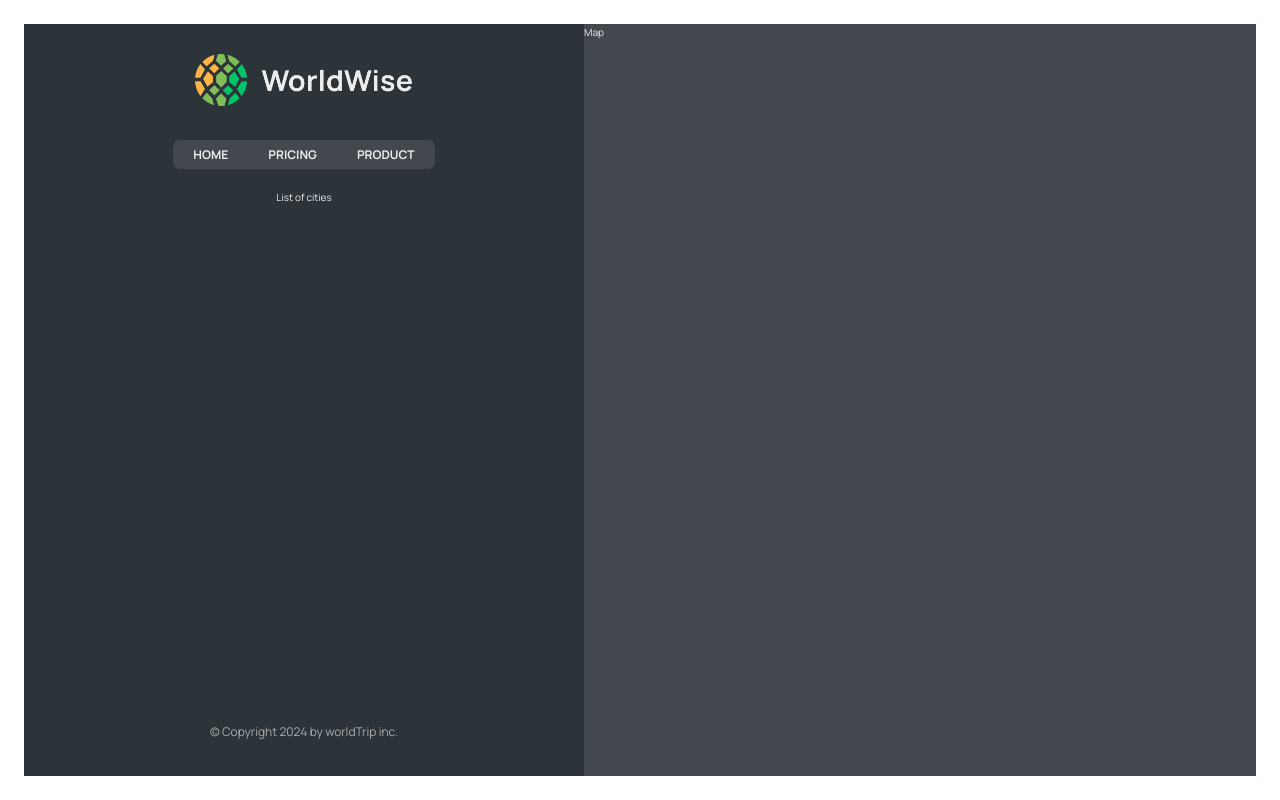
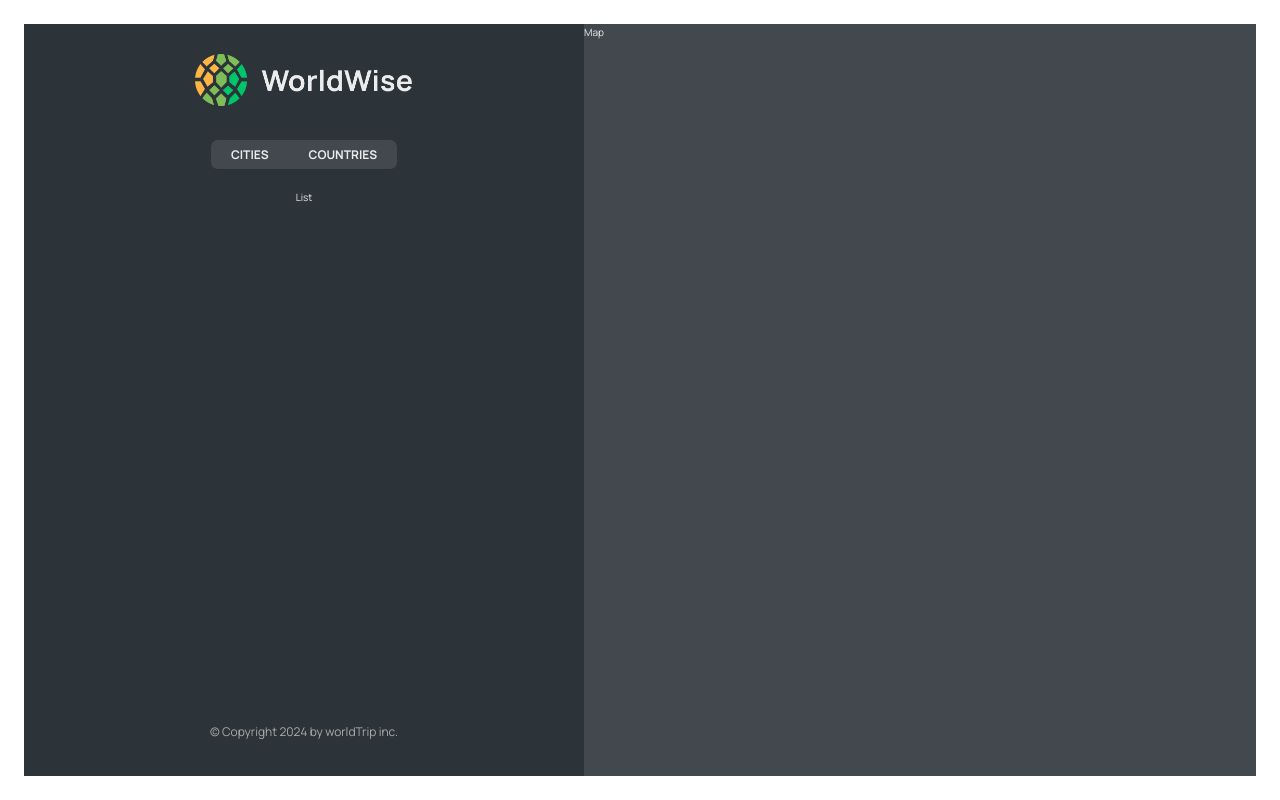
Before and after one commit to YTeyddie22/world_trip, a React (Vite) app: page /app in a window 1280 px wide. Built offline with nearby package versions, Linux system fonts and the light colour scheme.

Commit message:
implementing the nested routes

```diff
--- a/src/App.jsx
+++ b/src/App.jsx
@@ -10,11 +10,16 @@ function App() {
 	return (
 		<BrowserRouter>
 			<Routes>
-				<Route path='/' element={<Home />} />
+				<Route index element={<Home />} />
 				<Route path='/pricing' element={<Pricing />} />
 				<Route path='/product' element={<Product />} />
 				<Route path='/login' element={<Login />} />
-				<Route path='/app' element={<AppLayout />} />
+				<Route path='/app' element={<AppLayout />}>
+					<Route index element={<p>List</p>} />
+					<Route path='cities' element={<p>List of cities</p>} />
+					<Route path='countries' element={<p>Countires</p>} />
+					<Route path='form' element={<p>Form</p>} />
+				</Route>
 				<Route path='*' element={<PageNotFound />} />
 			</Routes>
 		</BrowserRouter>
--- a/src/components/AppNav/AppNav.jsx
+++ b/src/components/AppNav/AppNav.jsx
@@ -6,13 +6,10 @@ function AppNav() {
 		<nav className={styles.nav}>
 			<ul>
 				<li>
-					<NavLink to='/'>Home</NavLink>
+					<NavLink to='cities'>Cities</NavLink>
 				</li>
 				<li>
-					<NavLink to='/pricing'>Pricing</NavLink>
-				</li>
-				<li>
-					<NavLink to='/product'>Product</NavLink>
+					<NavLink to='countries'>Countries</NavLink>
 				</li>
 			</ul>
 		</nav>
--- a/src/components/Sidebar/SideBar.jsx
+++ b/src/components/Sidebar/SideBar.jsx
@@ -2,13 +2,14 @@ import styles from "./Sidebar.module.css";
 import Logo from "../Logo/Logo";
 import AppNav from "../AppNav/AppNav";
 import Footer from "../Footer/Footer";
+import { Outlet } from "react-router-dom";
 function SideBar() {
 	return (
 		<div className={styles.sidebar}>
 			<Logo />
 			<AppNav />
 
-			<p>List of cities</p>
+			<Outlet />
 			<Footer />
 		</div>
 	);
```
